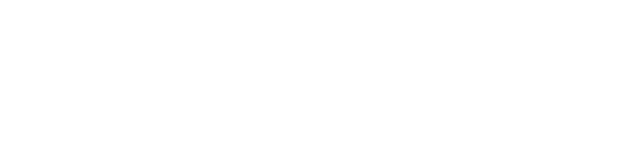
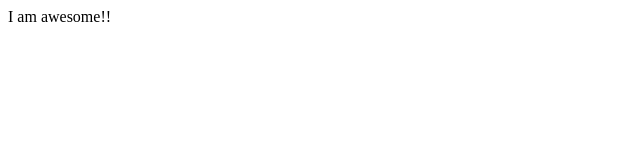
Before and after one commit to gjetty/gitProject, a plain HTML site: page index.html in a window 1280 px wide. Shown: the whole page, without its empty margins (0-640 px from the left). Drawn offline with Linux system fonts and the light colour scheme.

Commit message:
Added index html 2nd time

```diff
--- a/index.html
+++ b/index.html
@@ -7,6 +7,6 @@
     <title>Document</title>
 </head>
 <body>
-
+    I am awesome!!
 </body>
 </html>
```
